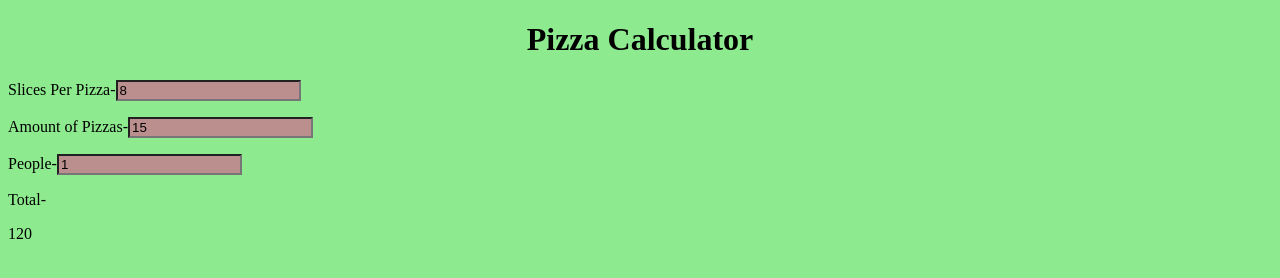
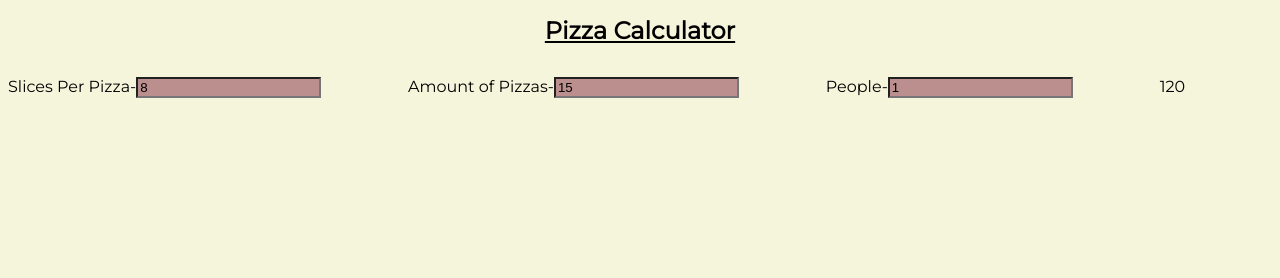
Before and after one commit to SawyerCherry/Custom-Calculator, a plain HTML site: page index.html in a window 1280 px wide. Drawn offline with Linux system fonts and the light colour scheme.

Commit message:
Got all Requirements, couldnt figure out how to get my dropdown linked to Javascript file so I had to delete it.

```diff
--- a/index.html
+++ b/index.html
@@ -4,17 +4,22 @@
     <meta charset="UTF-8">
     <meta name="viewport" content="width=device-width, initial-scale=1.0">
     <link rel="stylesheet" href="styles.css">
+    <link rel="stylesheet" href="https://fonts.googleapis.com/css?family=Montserrat">
     <title>Pizza Calculator</title>
+    <link rel="icon" href="img/Aha-Soft-Desktop-Buffet-Pizza.ico">
 </head>
 <body>
     <main>
         <div>
             <h1>Pizza Calculator</h1>
         </div>
+        <div id="inputs">
+        <!-- I can't quite figure out how to use a dropdown list and make it work javascript, so I'll have to take a loss on that one. -->
         <p>Slices Per Pizza-<input id="slices-per-pizza" value="8" type="number"></p>
         <p>Amount of Pizzas-<input id="pizza-input" value="15" type="number"></p>
         <p>People-<input id="input-people" value= "1" type="number"></p>
-        <p>Total-<div id="display-slice-per-person">0.00</div><p>
+        <p id="display-slice-per-person"><p>
+        </div>
     </main>
       <script src="scripts.js"></script>
 </body>
--- a/styles.css
+++ b/styles.css
@@ -1,5 +1,10 @@
 body {
-    background-color: #4d49;
+    background-color: beige;
+    font-family: 'Montserrat';
+}
+#inputs {
+    display: flex;
+    justify-content: space-between;
 }
 input {
     background-color: rosybrown;
@@ -7,5 +12,7 @@ input {
 h1 {
     display: flex;
     justify-content: center;
+    text-decoration: underline;
     color: black;
+    font-size: x-large;
 }
```
Also changed, not shown: img/Aha-Soft-Desktop-Buffet-Pizza.ico (added).
